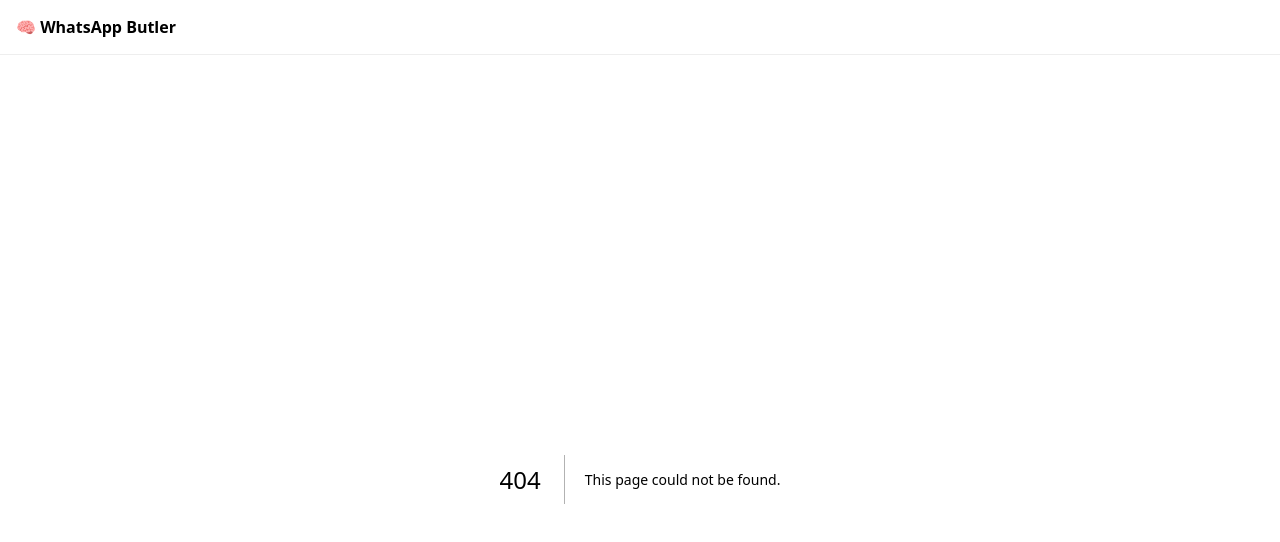
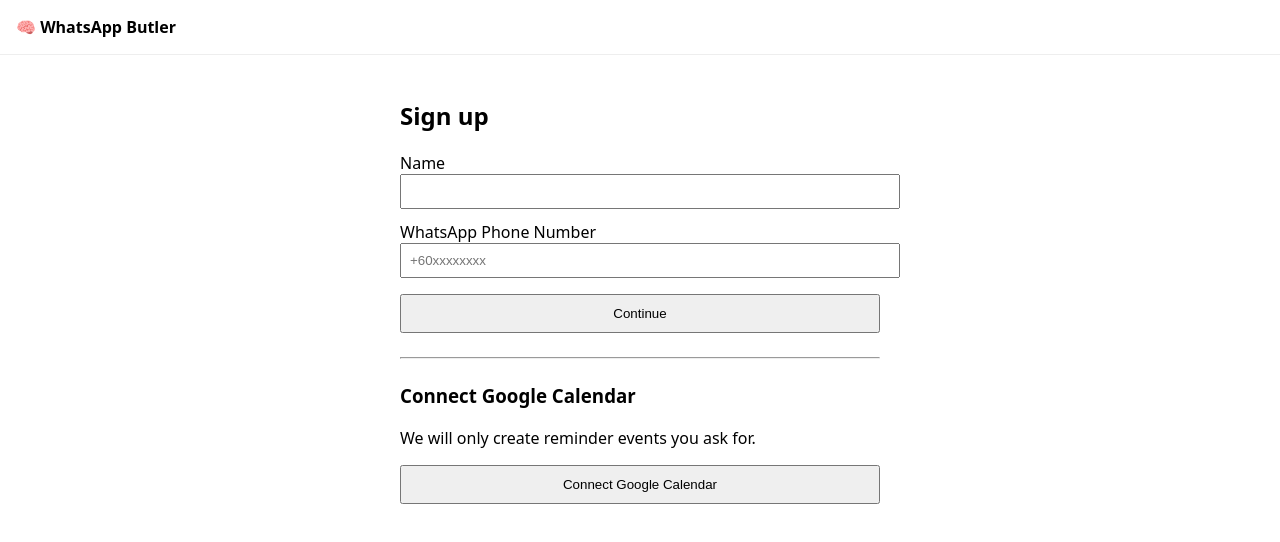
Before and after one commit to DestinyJazz/wa_butler, a Next.js app: page /signup in a window 1280 px wide. Before the commit this address had no page. Shown: the top 542 px of the page. Built offline with nearby package versions, Linux system fonts and the light colour scheme.

Commit message:
Add files via upload

```diff
--- /dev/null
+++ b/app/signup/page.tsx
@@ -0,0 +1,46 @@
+'use client'
+import { useState } from 'react'
+
+export default function SignupPage() {
+  const [name, setName] = useState('')
+  const [phone, setPhone] = useState('')
+
+  return (
+    <div style={{ maxWidth: 480, margin: '0 auto' }}>
+      <h2>Sign up</h2>
+
+      <label>Name</label>
+      <input
+        value={name}
+        onChange={(e) => setName(e.target.value)}
+        style={{ width: '100%', padding: 8, marginBottom: 12 }}
+      />
+
+      <label>WhatsApp Phone Number</label>
+      <input
+        value={phone}
+        onChange={(e) => setPhone(e.target.value)}
+        placeholder="+60xxxxxxxx"
+        style={{ width: '100%', padding: 8, marginBottom: 16 }}
+      />
+
+      <button style={{ padding: 10, width: '100%' }}>
+        Continue
+      </button>
+
+      <hr style={{ margin: '24px 0' }} />
+
+      <h3>Connect Google Calendar</h3>
+      <p>We will only create reminder events you ask for.</p>
+
+      <button
+        style={{ padding: 10, width: '100%' }}
+        onClick={() => {
+          window.location.href = '/api/google/oauth'
+        }}
+      >
+        Connect Google Calendar
+      </button>
+    </div>
+  )
+}
```
